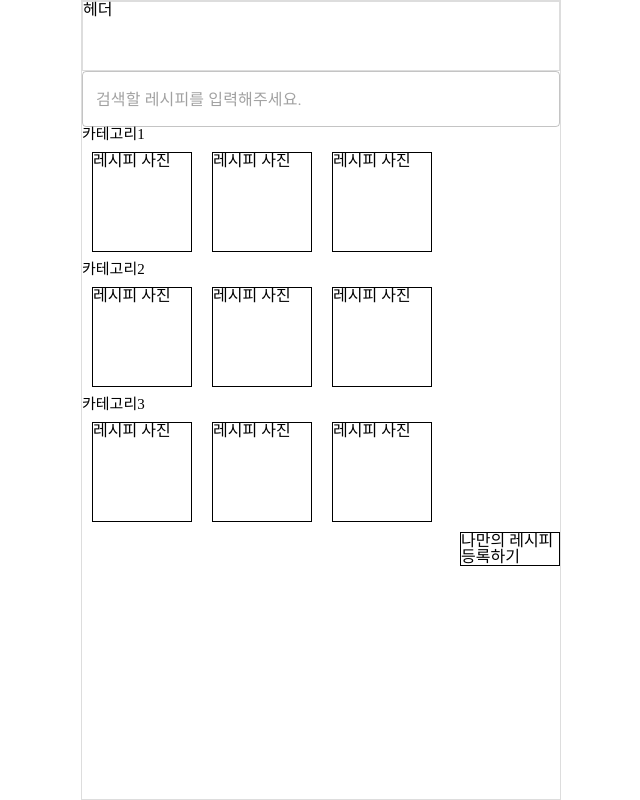
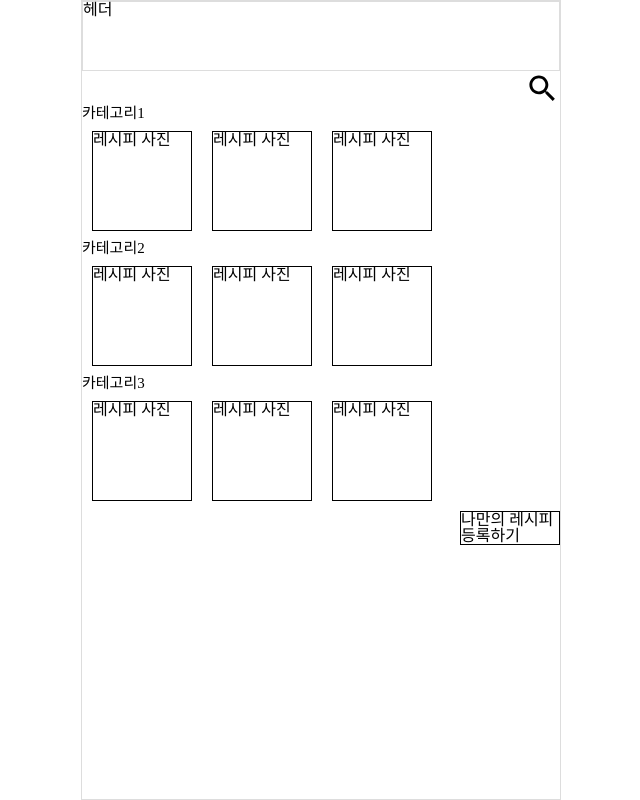
Before and after one commit to Cocktailer-Elice/cocktailer, a React (Vite) app in the folder Frontend/: page /cockcipe in a window 1280 px wide. Shown: the whole page, without its empty margins (319-959 px from the left). Built offline with nearby package versions, Linux system fonts and the light colour scheme.

Commit message:
chore: 레시피 -> 칵테일 변경 및 스타일드 하단으로 내림

```diff
--- /dev/null
+++ b/Frontend/src/components/Cockcipe/Detail/CocktailChart.tsx
@@ -0,0 +1,7 @@
+import React from 'react';
+
+const CocktailChart = () => {
+  return <div>CocktailChart</div>;
+};
+
+export default CocktailChart;
--- a/Frontend/src/components/Cockcipe/Detail/RecipeChart.tsx
+++ /dev/null
@@ -1,7 +0,0 @@
-import React from 'react';
-
-const RecipeChart = () => {
-  return <div>RecipeChart</div>;
-};
-
-export default RecipeChart;
--- a/Frontend/src/components/Cockcipe/List/RecipeApplyBtn.tsx
+++ b/Frontend/src/components/Cockcipe/List/CocktailApplyBtn.tsx
@@ -1,13 +1,12 @@
 import React from 'react';
 import styled from 'styled-components';
 
+const CocktailApplyBtn = () => {
+  return <ApplyBtn>나만의 레시피 등록하기</ApplyBtn>;
+};
+
+export default CocktailApplyBtn;
 const ApplyBtn = styled.div`
   border: 1px solid black;
   width: 100px;
 `;
-
-const RecipeApplyBtn = () => {
-  return <ApplyBtn>나만의 레시피 등록하기</ApplyBtn>;
-};
-
-export default RecipeApplyBtn;
--- a/Frontend/src/components/Cockcipe/List/RecipeListItem.tsx
+++ b/Frontend/src/components/Cockcipe/List/CocktailListItem.tsx
@@ -1,18 +1,7 @@
 import React from 'react';
 import styled from 'styled-components';
 
-const ThumbnailBox = styled.div`
-  border: 1px solid black;
-  width: 100px;
-  height: 100px;
-  margin: 10px;
-`;
-
-const Category = styled.p`
-  font-size: 15px;
-`;
-
-const RecipeListItem = () => {
+const CocktailListItem = () => {
   return (
     <>
       <Category>카테고리1</Category>
@@ -37,4 +26,14 @@ const RecipeListItem = () => {
   );
 };
 
-export default RecipeListItem;
+export default CocktailListItem;
+const ThumbnailBox = styled.div`
+  border: 1px solid black;
+  width: 100px;
+  height: 100px;
+  margin: 10px;
+`;
+
+const Category = styled.p`
+  font-size: 15px;
+`;
--- /dev/null
+++ b/Frontend/src/components/Cockcipe/List/SearchCocktailInput.tsx
@@ -0,0 +1,7 @@
+import { TextField } from '@mui/material';
+import SearchIcon from '@mui/icons-material/Search';
+const SearchCocktailInput = () => {
+  return <SearchIcon fontSize="large" />;
+};
+
+export default SearchCocktailInput;
--- a/Frontend/src/components/Cockcipe/List/SearchRecipeInput.tsx
+++ /dev/null
@@ -1,7 +0,0 @@
-import { TextField } from '@mui/material';
-
-const SearchRecipeInput = () => {
-  return <TextField fullWidth placeholder="검색할 레시피를 입력해주세요." />;
-};
-
-export default SearchRecipeInput;
--- a/Frontend/src/containers/Cockcipe/ApplyContainer.tsx
+++ b/Frontend/src/containers/Cockcipe/ApplyContainer.tsx
@@ -1,18 +1,17 @@
 import React from 'react';
 import styled from 'styled-components';
-import RecipeApplyBtn from '../../components/Cockcipe/List/RecipeApplyBtn';
-
-const Container = styled.div`
-  display: flex;
-  justify-content: flex-end;
-`;
+import CocktailApplyBtn from '../../components/Cockcipe/List/CocktailApplyBtn';
 
 const ApplyContainer = () => {
   return (
     <Container>
-      <RecipeApplyBtn />
+      <CocktailApplyBtn />
     </Container>
   );
 };
 
 export default ApplyContainer;
+const Container = styled.div`
+  display: flex;
+  justify-content: flex-end;
+`;
--- a/Frontend/src/containers/Cockcipe/DetailContainer.tsx
+++ b/Frontend/src/containers/Cockcipe/DetailContainer.tsx
@@ -1,10 +1,10 @@
 import React from 'react';
 import styled from 'styled-components';
+import CocktailChart from '../../components/Cockcipe/Detail/CocktailChart';
 import CocktailFlavor from '../../components/Cockcipe/Detail/CocktailFlavor';
 import CocktailName from '../../components/Cockcipe/Detail/CocktailName';
 import CocktailTitleImg from '../../components/Cockcipe/Detail/CocktailTitleImg';
 import LikeBtn from '../../components/Cockcipe/Detail/LikeBtn';
-import RecipeChart from '../../components/Cockcipe/Detail/RecipeChart';
 import ShareBtn from '../../components/Cockcipe/Detail/ShareBtn';
 
 const DetailContainer = () => {
@@ -14,7 +14,7 @@ const DetailContainer = () => {
       <ContentContainer>
         <CocktailName />
         <CocktailFlavor />
-        <RecipeChart />
+        <CocktailChart />
         <LikeBtn />
         <ShareBtn />
       </ContentContainer>
--- a/Frontend/src/containers/Cockcipe/InputContainer.tsx
+++ b/Frontend/src/containers/Cockcipe/InputContainer.tsx
@@ -1,15 +1,17 @@
 import React from 'react';
 import styled from 'styled-components';
-import SearchRecipeInput from '../../components/Cockcipe/List/SearchRecipeInput';
-
-const Container = styled.div``;
+import SearchCocktailInput from '../../components/Cockcipe/List/SearchCocktailInput';
 
 const InputContainer = () => {
   return (
-    <div>
-      <SearchRecipeInput />
-    </div>
+    <Container>
+      <SearchCocktailInput />
+    </Container>
   );
 };
 
 export default InputContainer;
+const Container = styled.div`
+  display: flex;
+  justify-content: flex-end;
+`;
--- a/Frontend/src/containers/Cockcipe/ListContainer.tsx
+++ b/Frontend/src/containers/Cockcipe/ListContainer.tsx
@@ -1,10 +1,10 @@
 import React from 'react';
-import RecipeListItem from '../../components/Cockcipe/List/RecipeListItem';
+import CocktailListItem from '../../components/Cockcipe/List/CocktailListItem';
 
 const ListContainer = () => {
   return (
     <div>
-      <RecipeListItem />
+      <CocktailListItem />
     </div>
   );
 };
```
Also changed, not shown: Frontend/src/components/Cockcipe/Apply/InputTitleImg.tsx (added, +7 -0 lines).
